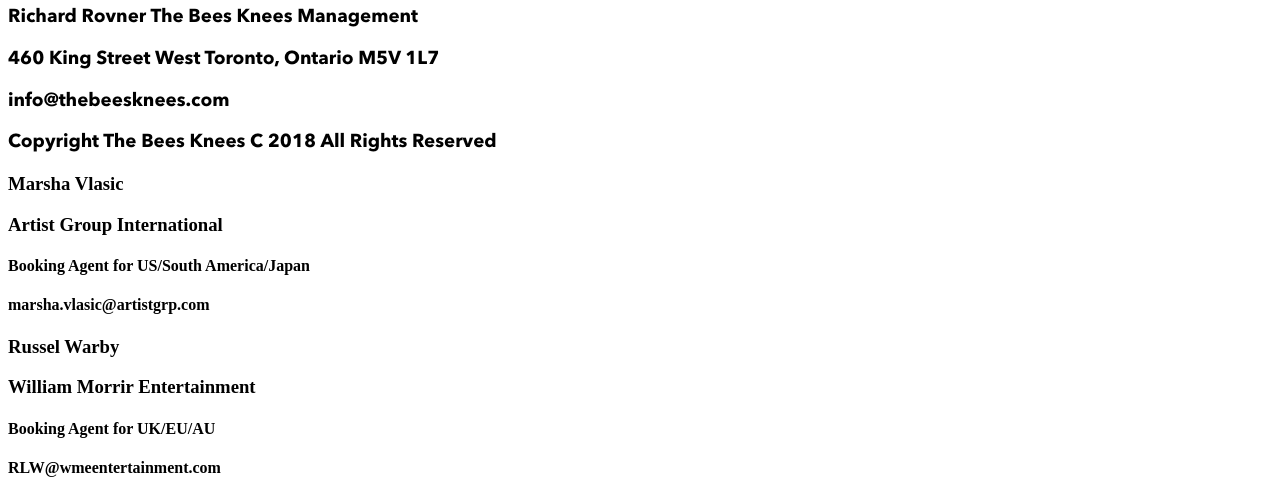
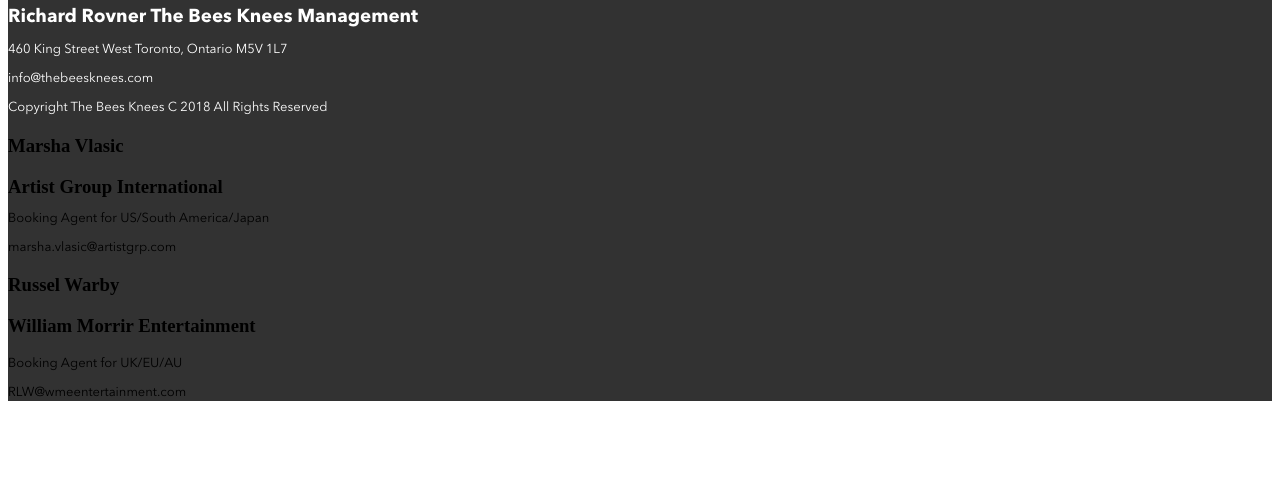
Before and after one commit to johi-hub/johanna-delatorre-bandsite, a plain HTML site: page sprint-one/index.html in a window 1280 px wide. Shown: the part 6477-6975 px from the top of the page. After the commit the page ends 6891 px from the top, so only its background shows below. Drawn offline with Linux system fonts and the light colour scheme.

Commit message:
footer text modification

```diff
--- a/sprint-one/index.html
+++ b/sprint-one/index.html
@@ -59,13 +59,14 @@
             <p class="subheader__richard--sub">Copyright The Bees Knees C 2018 All Rights Reserved</p>
         </h3>
         <h3 class="subheader-marsha">Marsha Vlasic</h3>
-        <h3 class="subheader-marsha">Artist Group International</h3>
-            <h4 class="subheader__marsha--sub">Booking Agent for US/South America/Japan</h4>
-            <h4 class="subheader__marsha--sub">marsha.vlasic@artistgrp.com</h4>
+        <h3 class="subheader-marsha">Artist Group International
+            <p class="subheader__marsha--sub">Booking Agent for US/South America/Japan</p>
+            <p class="subheader__marsha--sub">marsha.vlasic@artistgrp.com</p>
+        </h3>
         <h3 class="subheader-russel">Russel Warby</h3>
         <h3 class="subheader-russel">William Morrir Entertainment</h3>
-            <h4 class="subheader__russel--sub">Booking Agent for UK/EU/AU</h4>
-            <h4 class="subheader__russel--sub">RLW@wmeentertainment.com</h4>
+            <p class="subheader__russel--sub">Booking Agent for UK/EU/AU</p>
+            <p class="subheader__russel--sub">RLW@wmeentertainment.com</p>
     </footer>
 </body>
 </link>
--- a/sprint-one/styles/styles.scss
+++ b/sprint-one/styles/styles.scss
@@ -77,15 +77,22 @@ $silver: #AFAFAF
     }
 }
 
+footer {
+    background-color: $darkgray;
+}
+
 .getintouch {
-    font-family: "bold"
+    font-family: "bold";
+    color: white;
 }
 
 .subheader__richard {
+    color: white;
     font-family: "bold";
 
-    &__richard--sub {
+}
+p {
         font-family: "regular";
-
-    }
+        font-weight: lighter;
+        font-size: small;
 }
```
Also changed, not shown: sprint-one/styles/styles.css, 1 other file.
